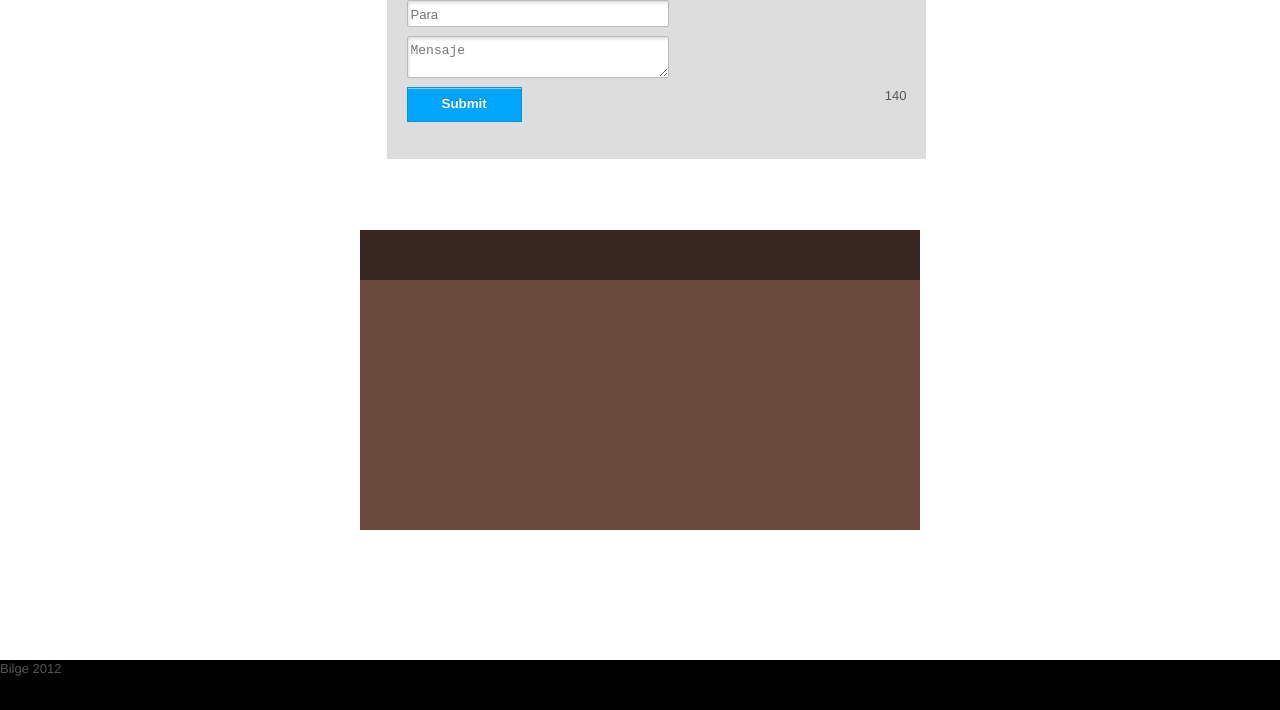
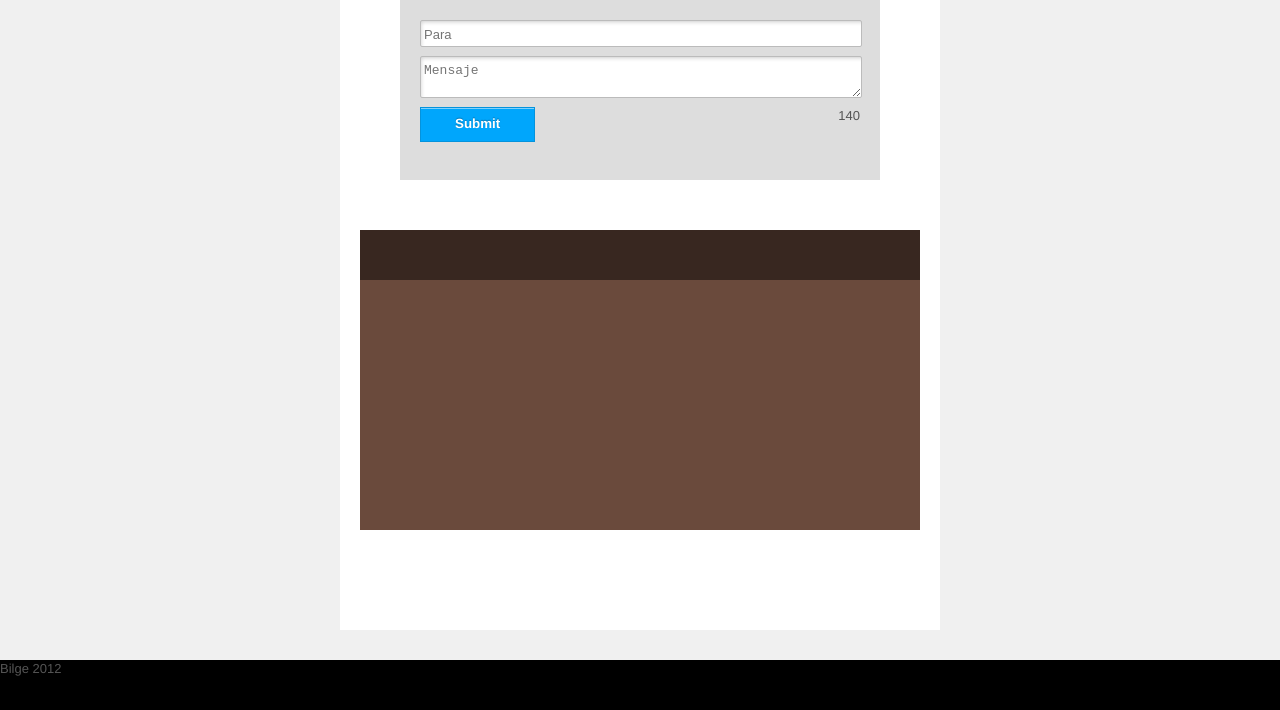
Before and after one commit to EduardoFloresNava/secret-mention, a plain HTML site: page index.html in a window 1280 px wide. Shown: the part 90-800 px from the top of the page. Drawn offline with Linux system fonts and the light colour scheme.

Commit message:
Arreglados problemas con los paddings

```diff
--- a/index.html
+++ b/index.html
@@ -6,7 +6,11 @@
   <script src="modernizr-2.0.6.min.js"></script>
   <link rel="stylesheet" href="foundation-custom.css" type="text/css" />
   <style>
-  body > .main-wrap {
+  body {
+    background: #f0f0f0;
+  }
+  body > .container {
+    background: white;
     width: 560px;
     margin: 20px auto 0;
     position: relative;
@@ -14,11 +18,11 @@
   }
   .form {
     background: #ddd;
-    padding: 1.5em;
+    padding: 20px;
     position: absolute;
-    top: 50px;
-    width: 500px;
-    left: 27px;
+    top: 70px;
+    left: 60px;
+    width: 440px;
     z-index: 2;
   }
   .form.up {
@@ -37,7 +41,7 @@
   }
 
   .sobre .wrap div {
-    width: 100%;
+    width: 560px;
     position: absolute;
     bottom: 0;
   }
@@ -45,7 +49,7 @@
   .sobre .wrap .back {
     height: 100%;
     background: #382720;
-    z-index: -1;
+    z-index: 1;
   }
   .sobre .front {
     height: 250px;
@@ -54,7 +58,6 @@
   }
   .sobre.up {
     top: 200px;
-    left: 0;
   }
   .flash {
     position: absolute;
@@ -76,13 +79,13 @@
 </head>
 
 <body>
-  <div class="main-wrap">
+  <div class="container">
     <h1>Secret Mention</h1>
 
     <div class="form">
       <form class="nice">
-        <input type="text" name="to" id="to" class="placeholder input-text" placeholder="Para" />
-        <textarea placeholder="Mensaje"></textarea>
+        <input type="text" name="to" id="to" class="placeholder input-text large" placeholder="Para" />
+        <textarea placeholder="Mensaje" class="large"></textarea>
         <span class="count" style="float: right;">140</span>
         <input type="submit" class="button nice" />
       </form>
```
